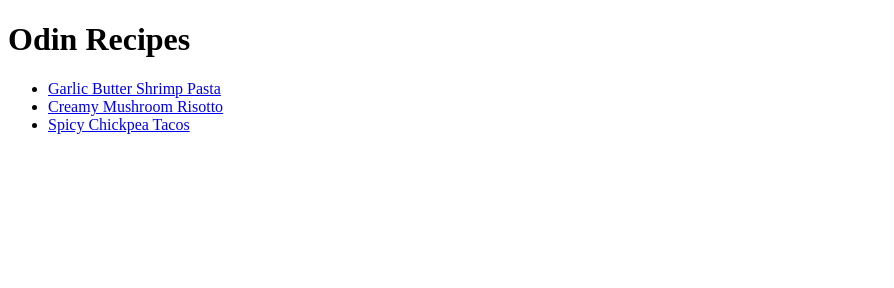
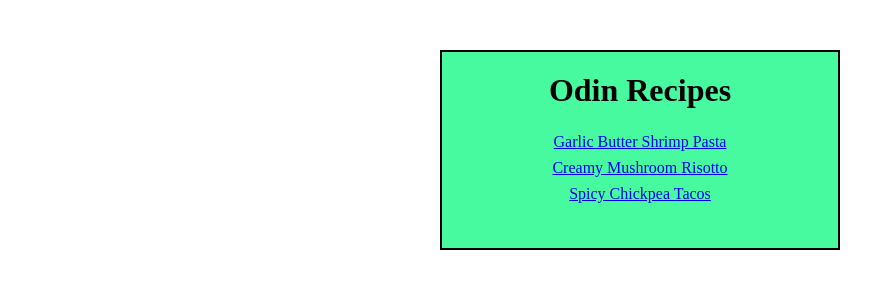
Before and after one commit to JANS66/odin-recipes, a plain HTML site: page index.html in a window 1280 px wide. Shown: the whole page, without its empty margins (0-894 px from the left). Drawn offline with Linux system fonts and the light colour scheme.

Commit message:
Add style to home page

```diff
--- a/index.html
+++ b/index.html
@@ -4,13 +4,16 @@
     <meta charset="UTF-8">
     <meta name="viewport" content="width=device-width, initial-scale=1.0">
     <title>Document</title>
+    <link rel="stylesheet" href="./styles.css">
 </head>
 <body>
-    <h1>Odin Recipes</h1>
-    <ul>
+    <div class="main-menu">
+    <h1 class="content heading">Odin Recipes</h1>
+    <ul class="content">
         <li><a href="recipes/garlic-butter-shrimp-pasta.html">Garlic Butter Shrimp Pasta</a></li>
         <li><a href="recipes/creamy-mushroom-risotto.html">Creamy Mushroom Risotto</a></li>
         <li><a href="recipes/spicy-chickpea-tacos.html">Spicy Chickpea Tacos</a></li>
     </ul>
+    </div>
 </body>
 </html>
--- /dev/null
+++ b/styles.css
@@ -0,0 +1,30 @@
+* {
+    margin: 0;
+    padding: 0;
+    box-sizing: border-box;
+}
+
+.main-menu {
+    width: 400px;
+    height: 200px;
+    margin: 50px auto;
+    border: 2px solid black;
+    background-color: rgb(71, 250, 160);
+}
+
+.content {
+    text-align: center;
+}
+
+.heading {
+    padding: 20px;
+}
+
+ul {
+    list-style-type: none;
+}
+
+a {
+    display: inline-block;
+    padding: 4px;
+}
```
